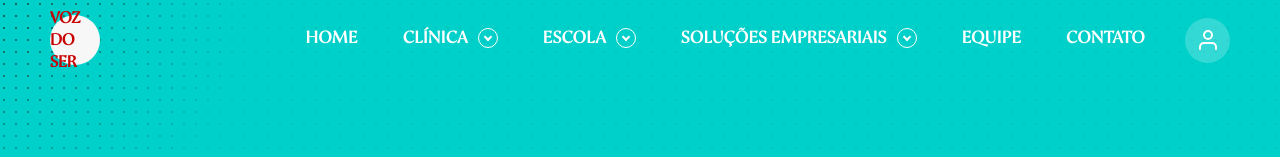
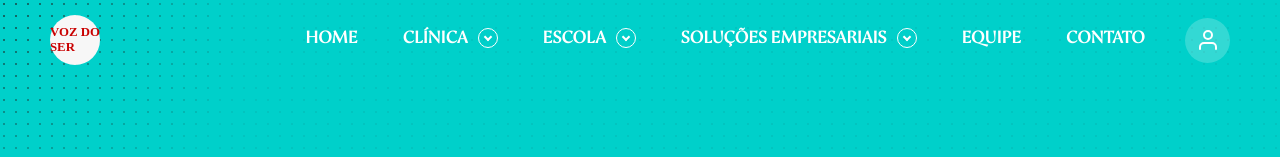
Before and after one commit to High-tech-perfomance/VozDoSer, a React (Vite) app: page / in a window 1280 px wide. Shown: the top 157 px of the page. Built offline with nearby package versions, Linux system fonts and the light colour scheme.

Commit message:
Atualização de header

```diff
--- a/src/components/Header.css
+++ b/src/components/Header.css
@@ -69,11 +69,7 @@
 }
 
 .logo-text {
-<<<<<<< HEAD
-  font-family: "Times New Roman", serif;
-=======
-  font-family: FontePimaria;
->>>>>>> c2170af3d3249357e0e7a13c97bafad669513d51
+  font-family: "Times New Roman", serif; /* Exemplo: Fonte de logo */
   font-size: 0.8em;
   font-weight: bold;
   color: #c90000;
@@ -376,8 +372,7 @@
     opacity: 0; /* Começa totalmente transparente */
   }
   to {
-    transform: scale(1); /* Termina com o tamanho normal (100%) */
-    opacity: 1; /* Termina totalmente opaco */
->>>>>>> c2170af3d3249357e0e7a13c97bafad669513d51
+    transform: scale(1);   /* Termina com o tamanho normal (100%) */
+    opacity: 1;            /* Termina totalmente opaco */
   }
 }
```
